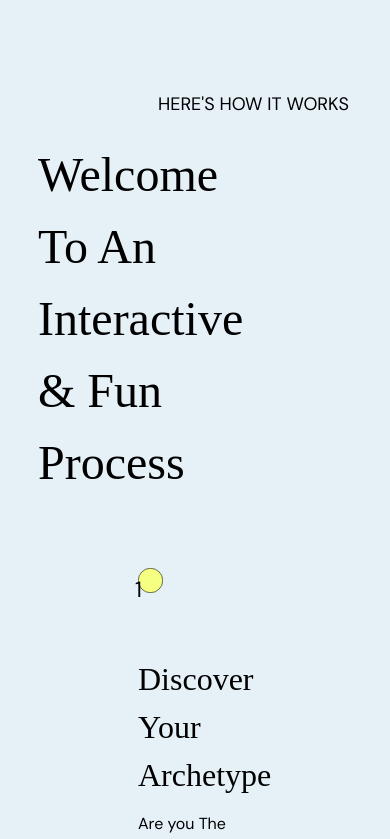
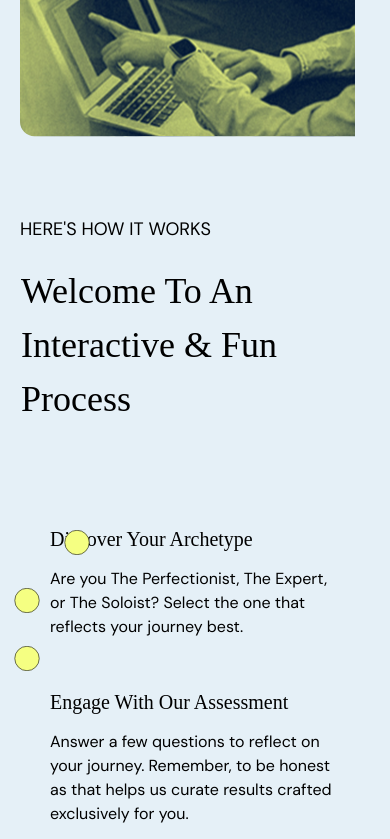
Before and after one commit to cherryontech/JourneyWise, a React (Vite) app in the folder app/: page / in a window 390 px wide. Shown: the part 1740-2579 px from the top of the page. Built offline with nearby package versions, Linux system fonts and the light colour scheme; a web font is replaced by a local one.

Commit message:
homepage guide responsiveness

```diff
--- a/app/src/components/homepage/HomepageGuide.jsx
+++ b/app/src/components/homepage/HomepageGuide.jsx
@@ -1,35 +1,36 @@
 import React from 'react'
+import './homepageGuide-custom.css'
 
 const HomepageGuide = () => {
   return (
-    <div className="mt-[100px] bg-[#E5F0F7]">
-      <header className="flex flex-row">
-        <div className="ml-[138px] pt-[179px]">
+    <div id="guideContainer" className="homepageGuide-custom">
+      <header id="homepageHeader">
+        <div id="headerText">
           <p className="text-[18px] mb-[21px]">HERE'S HOW IT WORKS</p>
-          <h3 className="text-[48px] mr-[500px]">Welcome To An Interactive & Fun Process</h3>
+          <h3>Welcome To An Interactive & Fun Process</h3>
         </div>
-        <img src="/Rectangle 304.svg" className="pt-[-160px] ml-[-400px]" alt="A laptop with a pair of hands pointing towards the screen." />
+        <img id="guideRectangle" src="/Rectangle 304.svg" alt="A laptop with a pair of hands pointing towards the screen." />
       </header>
       <section className="pb-[150px]">
-        <div id="question-vectors" className="flex flex-row mt-[69px]">
-          <img src="/Ellipse 223.svg" className="ml-[138px]" alt="A yellow circle with a black number 1 in the center." />
-          <p className="text-[22px] ml-[-28px] mt-[5px]">1</p>
-          <img src="/Ellipse 223.svg" className="ml-[410px]" alt="A yellow circle with a black number 2 in the center." />
-          <p className="text-[22px] ml-[-28px] mt-[5px]">2</p>
-          <img src="/Ellipse 223.svg" className="ml-[395px]" alt="A yellow circle with a black number 3 in the center." />
-          <p className="text-[22px] ml-[-28px] mt-[5px]">3</p>
+        <div id="question-vectors" className="flex flex-row">
+          <img id="discover" src="/Ellipse 223.svg" alt="A yellow circle with a black number 1 in the center." />
+          <p className="text-[22px]">1</p>
+          <img src="/Ellipse 223.svg" alt="A yellow circle with a black number 2 in the center." />
+          <p className="text-[22px]">2</p>
+          <img src="/Ellipse 223.svg" alt="A yellow circle with a black number 3 in the center." />
+          <p className="text-[22px]">3</p>
         </div>
         <div id="instructions" className="flex flex-row">
           <div id="discover" className="ml-[138px] mt-[48.67px]">
-          <h4 className="text-[32px] mr-[100px]">Discover Your Archetype</h4>
+          <h4 className="mr-[100px]">Discover Your Archetype</h4>
           <p className="mt-[13px] mr-[100px]">Are you The Perfectionist, The Expert, or The Soloist? Select the one that reflects your journey best.</p>
           </div>
           <div id="engage" className="mt-[48.67px]" >
-            <h4 className="text-[32px] mr-[150px] ml-[50px]" >Engage With Our Assessment</h4>
+            <h4 className="mr-[150px] ml-[50px]" >Engage With Our Assessment</h4>
             <p className="mt-[13px] ml-[50px] mr-[200px]" >Answer a few questions to reflect on your journey. Remember, to be honest as that helps us curate results crafted exclusively for you.</p>
           </div>
           <div id="unlock" className="mt-[48.67px] mr-[144px] ml-[-100px]" >
-            <h4 className="text-[32px] mr-[100px]" >Unlock Your Results</h4>
+            <h4 className="mr-[100px]" >Unlock Your Results</h4>
             <p className="mt-[13px]" >That's all there is to it! You are done. Use these results to redefine how you tell your story.</p>
           </div>
         </div>
--- /dev/null
+++ b/app/src/components/homepage/homepageGuide-custom.css
@@ -0,0 +1,111 @@
+#guideContainer {
+  margin-top: 100px;
+  background-color: #E5F0F7;
+}
+
+#homepageHeader {
+  display: flex;
+  flex-direction: row;
+}
+
+#headerText {
+  margin-left: 0px;
+  padding-top: 179px;
+}
+
+#headerText h3 {
+  font-size: 48px;
+  margin-right: 20px;
+}
+
+#guideRectangle {
+  width: 672px;
+  height: 414px;
+}
+
+#question-vectors {
+  display: flex;
+  flex-direction: row;
+  margin-left: 138px;
+}
+
+#instructions h4 {
+  font-size: 32px;
+}
+
+@media (max-width: 480px) {
+  #homepageHeader {
+    display: flex;
+    flex-direction: column-reverse;
+    padding-top: 0px;
+  }
+
+  #guideRectangle {
+    width: 335px;
+    height: 242px;
+  }
+
+  #headerText {
+    padding-top: 62px;
+  }
+
+  #headerText h3 {
+    font-size: 36px;
+    margin-left: 1px;
+  }
+
+  #guideContainer section {
+    padding-top: -30px;
+    display: flex;
+    flex-direction: column;
+  }
+
+  #question-vectors {
+    display: flex;
+    flex-direction: column;
+    margin-left: -30px;
+    position: relative;
+    z-index: 0;
+  }
+
+  #question-vectors p {
+    margin-left: 0px;
+    position: relative;
+    z-index: 1;
+  }
+
+  #instructions {
+    display: flex;
+    flex-direction: column;
+    margin-top: -250px;
+  }
+
+  #instructions h4 {
+    font-size: 20px;
+    margin-left: 0px;
+    margin-right: 0px;
+  }
+
+  #instructions p {
+    font-size: 16px;
+    margin-left: 0px;
+    margin-right: 0px;
+  }
+
+  #discover {
+    margin-top: 70px;
+    margin-left: 50px;
+    margin-right: 50px;
+  }
+
+  #engage {
+    margin-left: 50px;
+    margin-right: 50px;
+  }
+
+  #unlock {
+    margin-left: 50px;
+    margin-right: 50px;
+  }
+
+}
```
